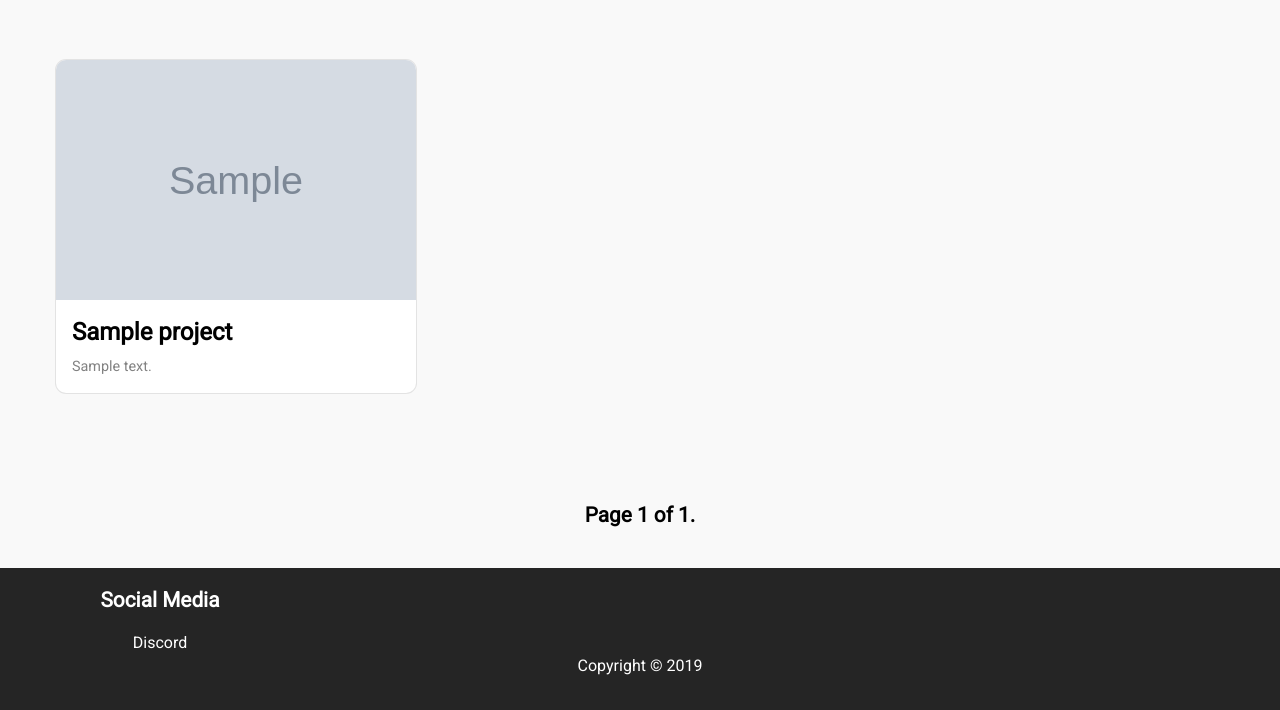
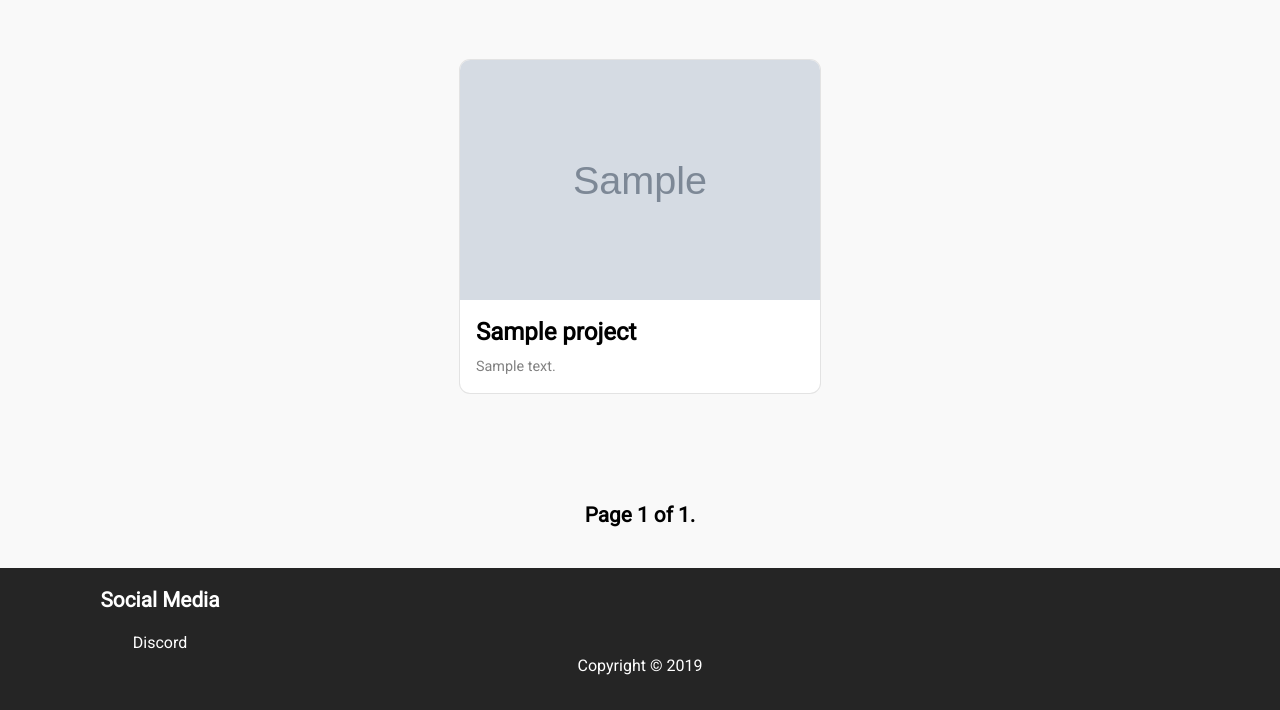
Before and after one commit to Jose-Velasco/cs-club-django, a Django app: page /projects/ in a window 1280 px wide. Shown: the part 90-800 px from the top of the page. Run offline with Django 3.2, Linux system fonts and the light colour scheme; tables that the repository leaves empty hold one stand-in row (values such as "Sample post"); grey boxes marked "Sample" are stand-in pictures; some libraries are stand-ins or nearby versions.

```diff
--- a/Projects/static/projects/css/projectdetailhtml.css
+++ b/Projects/static/projects/css/projectdetailhtml.css
@@ -48,8 +48,8 @@
 	background-color: #dedede;
 }
 
- /* phone view */
-@media only screen and  (max-width: 768px){
+ /* phone view and tablet view */
+@media only screen and  (max-width: 1000px){
 	.project-body img {
 		height: auto !important;
 		width: 65% !important;
--- a/Projects/static/projects/css/projectshtml.css
+++ b/Projects/static/projects/css/projectshtml.css
@@ -14,6 +14,7 @@ body {
 	flex-wrap: wrap;
 	margin-top: 60px;
 	margin-bottom: 60px;
+	justify-content: center;
 
 }
 
```
